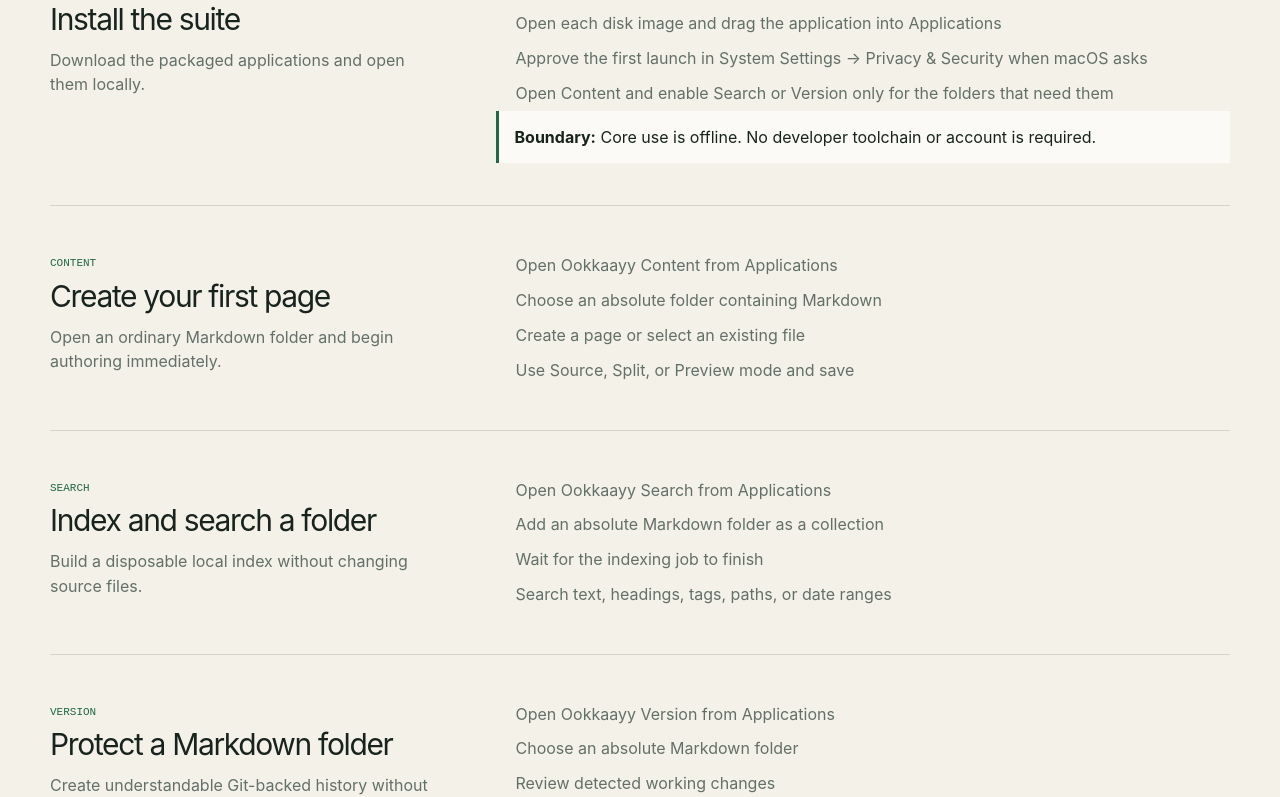
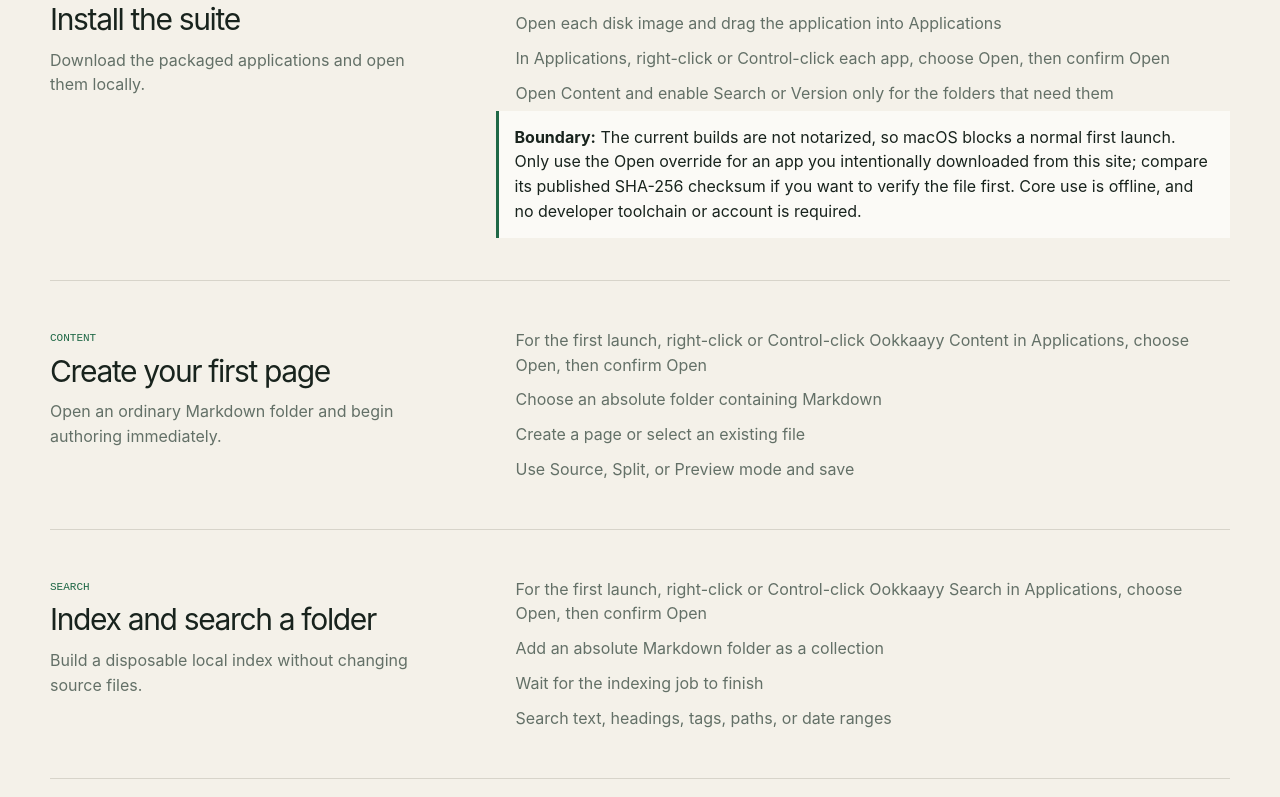
Before and after one commit to shmcsensei/ookkaayy-website, a Next.js app: page /docs in a window 1280 px wide. Shown: the part 850-1647 px from the top of the page. Built offline with nearby package versions, Linux system fonts and the light colour scheme; no server answers.

Commit message:
Clarify macOS first-launch instructions

```diff
--- a/app/downloads/page.tsx
+++ b/app/downloads/page.tsx
@@ -62,10 +62,14 @@
                   </ul>
                 </div>
                 <div>
-                  <h3>Install in two steps</h3>
+                  <h3>Install and open</h3>
                   <ol>
                     <li>Open the downloaded DMG.</li>
                     <li>Drag Ookkaayy {product.name} into Applications.</li>
+                    <li>
+                      In Applications, right-click (or Control-click) Ookkaayy {product.name},
+                      choose <strong>Open</strong>, then click <strong>Open</strong> again.
+                    </li>
                   </ol>
                   <Link href={`/docs#${release.product}-first-run`}>
                     Read the first-run guide →
@@ -96,9 +100,7 @@
           <code>
             {'brew tap ookkaayy-ai/tap\n'}
             {'brew trust ookkaayy-ai/tap\n'}
-            {
-              'brew install --cask ookkaayy-content-cli ookkaayy-search-cli ookkaayy-version-cli'
-            }
+            {'brew install --cask ookkaayy-content-cli ookkaayy-search-cli ookkaayy-version-cli'}
           </code>
         </pre>
         <p>
@@ -108,9 +110,7 @@
         </p>
         <pre>
           <code>
-            {
-              'xattr -d com.apple.quarantine "$(brew --prefix)/bin/ookkaayy-content"\n'
-            }
+            {'xattr -d com.apple.quarantine "$(brew --prefix)/bin/ookkaayy-content"\n'}
             {'xattr -d com.apple.quarantine "$(brew --prefix)/bin/ookkaayy-search"\n'}
             {'xattr -d com.apple.quarantine "$(brew --prefix)/bin/ookkaayy-version"'}
           </code>
@@ -131,12 +131,20 @@
         </div>
       </section>
       <section className="scope shell">
-        <p className="kicker">Before you install</p>
-        <h2>Early macOS builds.</h2>
+        <p className="kicker">Why macOS shows a warning</p>
+        <h2>Opening an unsigned app safely.</h2>
         <p>
-          These apps are ad-hoc signed, but not yet Developer ID signed, notarized, or automatically
-          updated. macOS will ask you to approve the first launch in System Settings → Privacy &amp;
-          Security. The checksum shown with each app verifies the exact file you downloaded.
+          These free builds are ad-hoc signed, but not yet Developer ID signed, notarized, or
+          automatically updated, so Gatekeeper blocks a normal first launch. After downloading from
+          this page, open Finder → Applications, right-click (or Control-click) the Ookkaayy app,
+          choose <strong>Open</strong>, then confirm <strong>Open</strong>. You only need to do this
+          once per app version.
+        </p>
+        <p>
+          Only override Gatekeeper for software you intended to download. You can compare the
+          SHA-256 checksum on this page before opening the app. If the Open option does not appear,
+          try launching the app once, then go to System Settings → Privacy &amp; Security and choose
+          <strong> Open Anyway</strong> for that specific app.
         </p>
       </section>
     </Page>
--- a/lib/docs.ts
+++ b/lib/docs.ts
@@ -19,10 +19,10 @@
     steps: [
       'Download Content, Search, and Version from the Downloads page',
       'Open each disk image and drag the application into Applications',
-      'Approve the first launch in System Settings → Privacy & Security when macOS asks',
+      'In Applications, right-click or Control-click each app, choose Open, then confirm Open',
       'Open Content and enable Search or Version only for the folders that need them',
     ],
-    note: 'Core use is offline. No developer toolchain or account is required.',
+    note: 'The current builds are not notarized, so macOS blocks a normal first launch. Only use the Open override for an app you intentionally downloaded from this site; compare its published SHA-256 checksum if you want to verify the file first. Core use is offline, and no developer toolchain or account is required.',
   },
   {
     id: 'content-first-run',
@@ -30,7 +30,7 @@
     title: 'Create your first page',
     summary: 'Open an ordinary Markdown folder and begin authoring immediately.',
     steps: [
-      'Open Ookkaayy Content from Applications',
+      'For the first launch, right-click or Control-click Ookkaayy Content in Applications, choose Open, then confirm Open',
       'Choose an absolute folder containing Markdown',
       'Create a page or select an existing file',
       'Use Source, Split, or Preview mode and save',
@@ -42,7 +42,7 @@
     title: 'Index and search a folder',
     summary: 'Build a disposable local index without changing source files.',
     steps: [
-      'Open Ookkaayy Search from Applications',
+      'For the first launch, right-click or Control-click Ookkaayy Search in Applications, choose Open, then confirm Open',
       'Add an absolute Markdown folder as a collection',
       'Wait for the indexing job to finish',
       'Search text, headings, tags, paths, or date ranges',
@@ -54,7 +54,7 @@
     title: 'Protect a Markdown folder',
     summary: 'Create understandable Git-backed history without using Git commands.',
     steps: [
-      'Open Ookkaayy Version from Applications',
+      'For the first launch, right-click or Control-click Ookkaayy Version in Applications, choose Open, then confirm Open',
       'Choose an absolute Markdown folder',
       'Review detected working changes',
       'Save a named version before risky edits',
@@ -121,7 +121,7 @@
     title: 'Run a headless API service',
     summary: 'Use the same product engine without the desktop shell or browser interface.',
     command:
-      "ookkaayy-search --no-web --bind 127.0.0.1:43110 serve\n# Replace the product and port with Content/43111 or Version/43112",
+      'ookkaayy-search --no-web --bind 127.0.0.1:43110 serve\n# Replace the product and port with Content/43111 or Version/43112',
     steps: [
       'Install the product’s -cli Cask from the Ookkaayy Homebrew tap',
       'Pass --no-web before serve to start only the versioned HTTP API',
@@ -165,7 +165,8 @@
     id: 'use-cli',
     product: 'suite',
     title: 'Use the command-line tools',
-    summary: 'Run diagnostics, local services, MCP servers, and Search maintenance from a terminal.',
+    summary:
+      'Run diagnostics, local services, MCP servers, and Search maintenance from a terminal.',
     command:
       'ookkaayy-content doctor\nookkaayy-search add /absolute/path/to/markdown --name "Notes"\nookkaayy-search search "release checklist"\nookkaayy-version --no-web serve',
     steps: [
```
Also changed, not shown: 1 other file (tests, documents, lock files or other folders).
